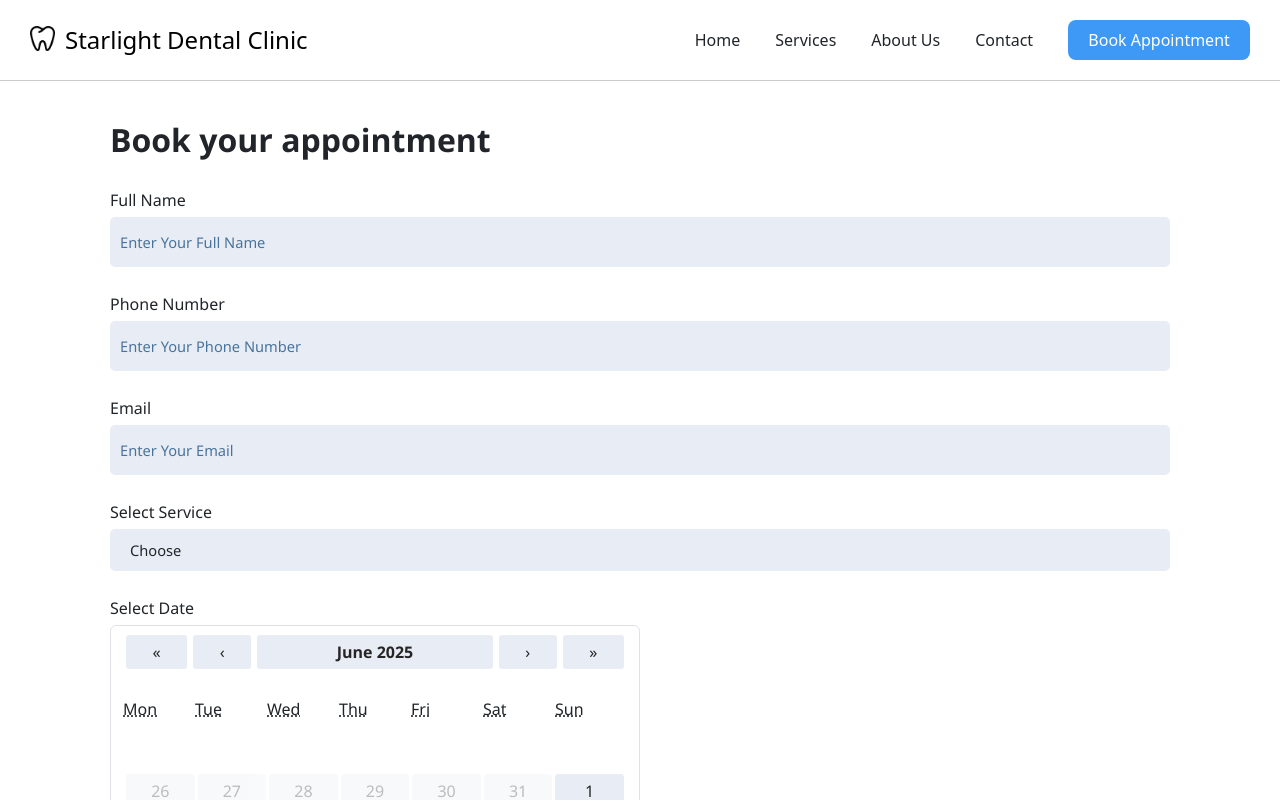
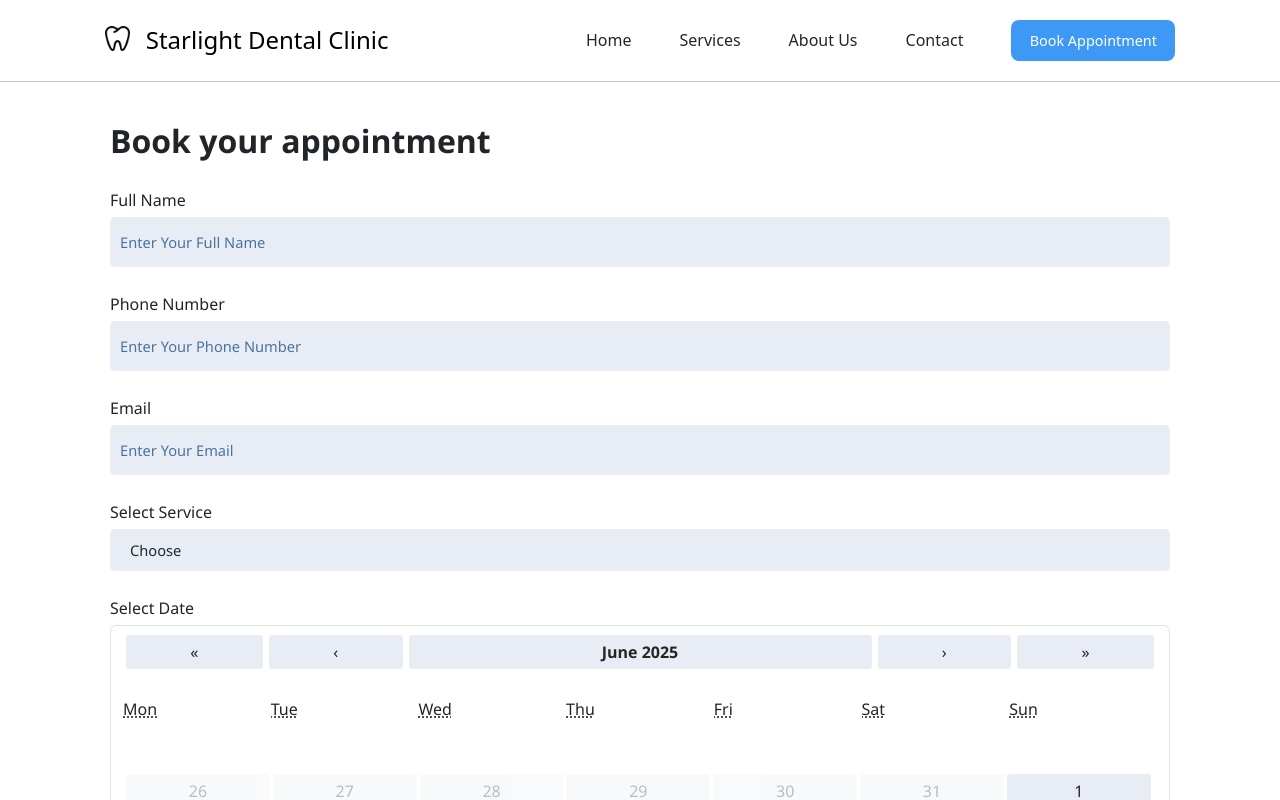
Before and after one commit to arohao/SEG3125-Service-Site, a React (Vite) app in the folder vite-service-site/: page /booking in a window 1280 px wide. Shown: the top 800 px of the page. Built offline with nearby package versions, Linux system fonts and the light colour scheme.

Commit message:
Add dynamic nav

```diff
--- a/vite-service-site/src/components/Nav.jsx
+++ b/vite-service-site/src/components/Nav.jsx
@@ -4,19 +4,19 @@ import logo from '../assets/logo.png';
 
 function Nav() {
   return (
-    <nav>
-      <Link className='logo-group' to='/'>
+    <nav className='d-flex justify-content-around align-items-center flex-wrap'>
+      <Link className='d-flex gap-3 pe-5' to='/'>
         <img src={logo} className='logo' alt='logo' />
         <h4>Starlight Dental Clinic</h4>
       </Link>
-      <div className='links-group'>
+      <div className='d-flex gap-lg-5 gap-md-3 gap-3  align-items-center' >
         <h6>Home</h6>
         <h6>Services</h6>
         <h6>About Us</h6>
         <h6>Contact</h6>
         <h6>
           <Link to='/booking'>
-            <button>Book Appointment</button>
+            <a class='btn btn-primary butt'>Book Appointment</a>
           </Link>
         </h6>
       </div>
--- a/vite-service-site/src/styles/calendar.css
+++ b/vite-service-site/src/styles/calendar.css
@@ -1,5 +1,5 @@
 .react-calendar {
-    width: 50%;
+    width: 100%;
 }
 
 .react-calendar__navigation {
--- a/vite-service-site/src/styles/components.css
+++ b/vite-service-site/src/styles/components.css
@@ -1,7 +1,7 @@
 nav {
-  display: flex;
+  /* display: flex;
   justify-content: space-between;
-  align-items: center;
+  align-items: center; */
   margin: -10px -10px;
   padding: 20px 30px;
   border-bottom: solid rgb(202, 202, 202) 1px;
@@ -11,27 +11,24 @@ nav {
     display: inline-block;
   }
 
-  & .logo-group {
-    display: flex;
-    gap: 10px;
-  }
-
-  & .links-group {
-    display: flex;
-    gap: 35px;
-    align-items: center;
-  }
-
-  & button {
+ & .butt {
     color: white;
     border-radius: 8px;
     border: 1px solid transparent;
     padding: 0.6em 1.2em;
-    font-size: 1em;
     font-weight: 500;
-    font-family: inherit;
-    background-color: #3D99F5;
+    font-size: 0.9em;
+    background-color: #3D99F5 !important;
     cursor: pointer;
-    transition: border-color 0.25s;
+  }
+
+  @media all and (max-width: 600px) {
+    .butt {
+      font-size: 0.7em;
+    }
+  }
+
+  .butt:hover {
+    cursor: pointer;
   }
 }
```
